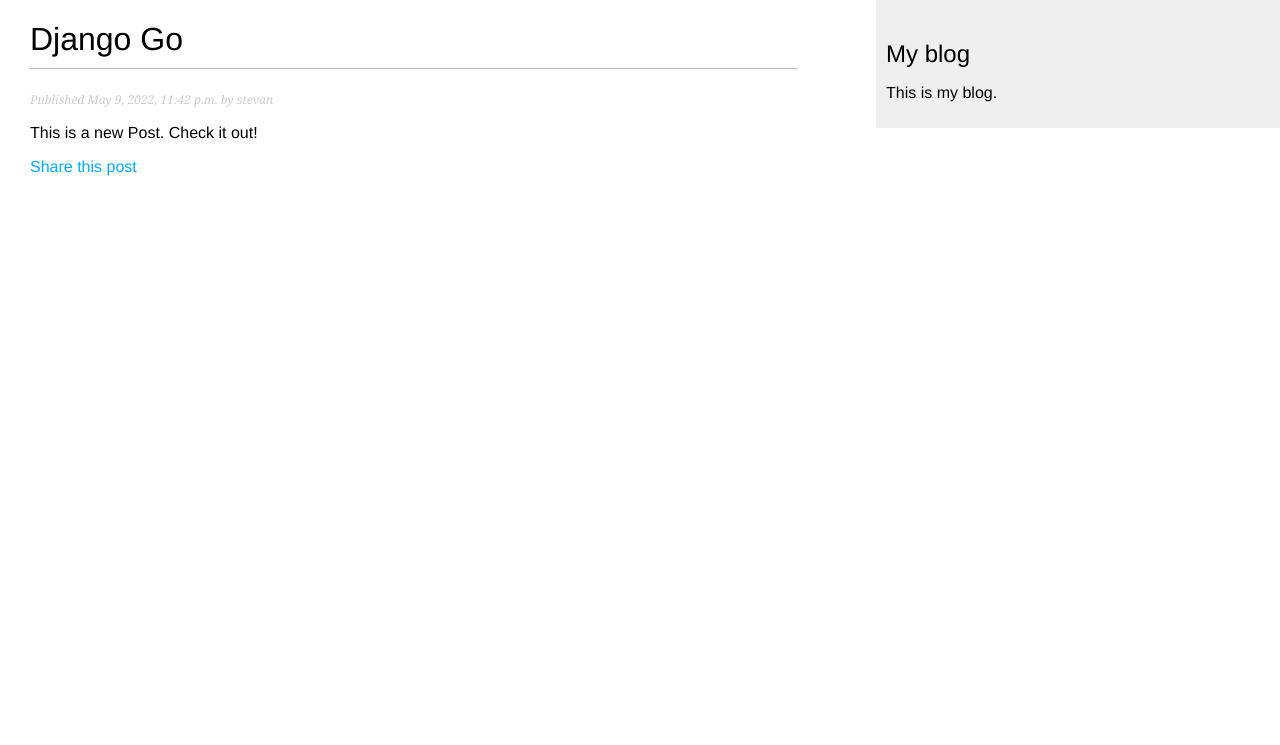
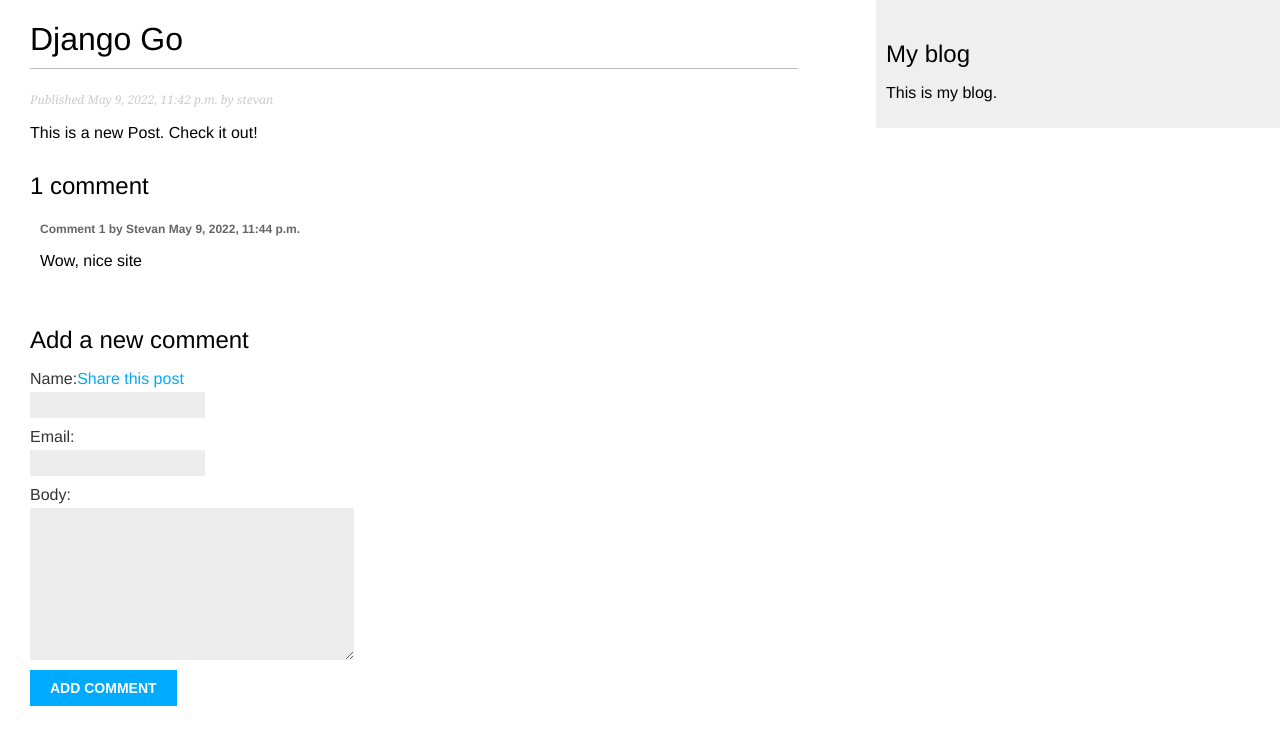
Before and after one commit to fullStackImperator/Django_blog, a Django app: a page that uses blog/templates/blog/post/detail.html in a window 1280 px wide. Shown: the top 745 px of the page. Run offline with Django 4.2, Linux system fonts and the light colour scheme; data comes from the database, SQL or seed files in the repository; both versions use the stored data as it was after the commit.

Commit message:
added comments to blog

```diff
--- a/blog/templates/blog/post/detail.html
+++ b/blog/templates/blog/post/detail.html
@@ -7,7 +7,46 @@
     <p class="date">
          Published {{ post.publish }} by {{ post.author }}
     </p>
+
     {{ post.body|linebreaks }}
+
+    {% comment %} comment section {% endcomment %}
+
+    {% comment %}  Nr of comments {% endcomment %}
+    {% with comments.count as total_comments %}
+        <h2>
+            {{ total_comments }} comment{{ total_comments|pluralize }}
+        </h2>
+    {% endwith %}
+
+
+    {% comment %}   {% endcomment %}
+    {% for comment in comments %}
+        <div class="comment">
+            <p class="info">
+                Comment {{ forloop.counter }} by {{ comment.name }}
+                {{ comment.created }}
+            </p>
+        {{ comment.body|linebreaks }}
+        </div>
+    {% empty %}
+        <p>There are no comments yet.</p>
+    {% endfor %}
+
+
+    {% comment %}  Form for comments {% endcomment %}
+    {% if new_comment %}
+        <h2>Your comment has been added.</h2>
+    {% else %}
+        <h2>Add a new comment</h2>
+        <form method="post">
+            {{ comment_form.as_p }}
+            {% csrf_token %}
+            <p><input type="submit" value="Add comment"></p>
+        </form>
+    {% endif %}
+
+
     <p>
         <a href="{% url "blog:post_share" post.id %}">
             Share this post
```
Also changed, not shown: db.sqlite3.
